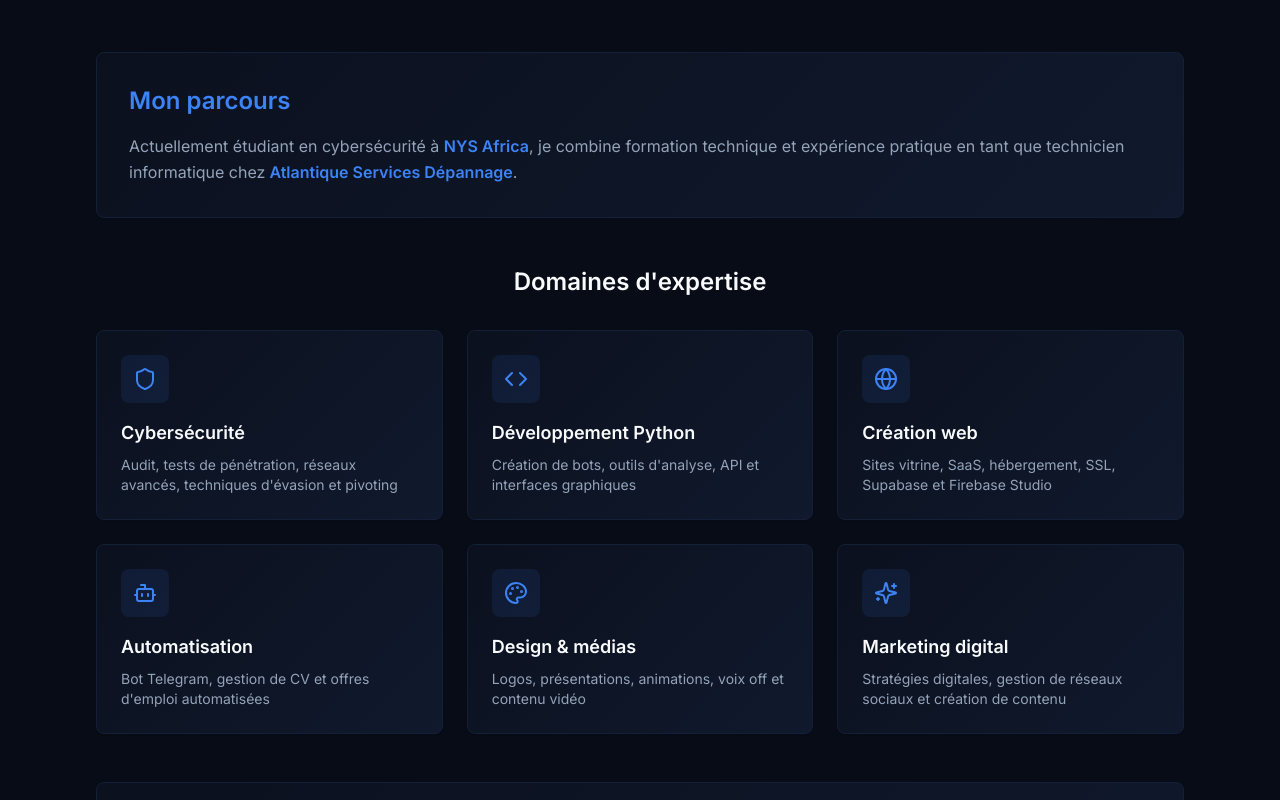
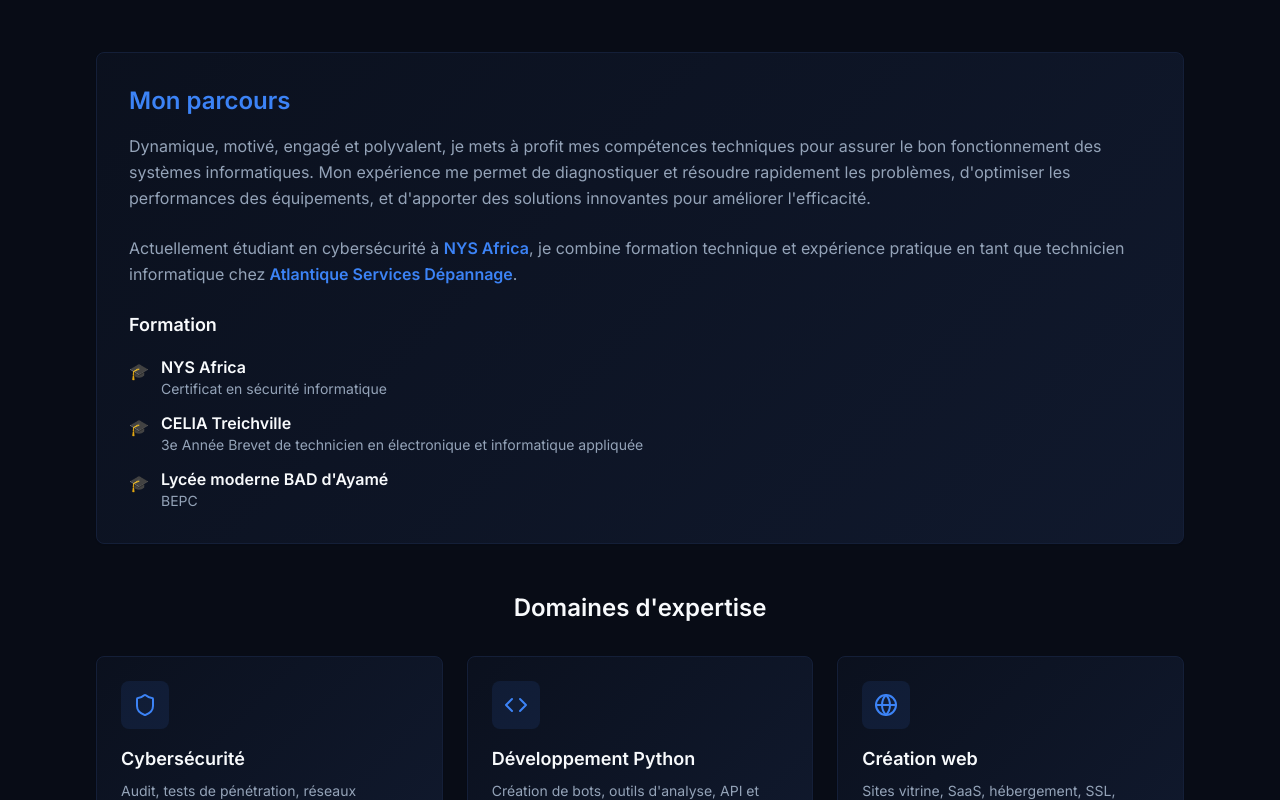
Before and after one commit to Amos-136/amos-yao, a React (Vite) app: page / in a window 1280 px wide. Shown: the part 1040-1840 px from the top of the page. Built offline with nearby package versions, Linux system fonts and the light colour scheme; the HTML template or start-up script is replaced by a standard one.

Commit message:
Reverted to commit 5b12323814f28983540234bf49f90148f3200ad3

```diff
--- a/src/components/About.tsx
+++ b/src/components/About.tsx
@@ -1,32 +1,42 @@
 import { Card } from "@/components/ui/card";
 import { Code, Shield, Palette, Bot, Globe, Sparkles } from "lucide-react";
-const expertiseAreas = [{
+
+const expertiseAreas = [
+  {
     icon: Shield,
     title: "Cybersécurité",
-  description: "Audit, tests de pénétration, réseaux avancés, techniques d'évasion et pivoting"
-}, {
+    description: "Audit, tests de pénétration, réseaux avancés, techniques d'évasion et pivoting",
+  },
+  {
     icon: Code,
     title: "Développement Python",
-  description: "Création de bots, outils d'analyse, API et interfaces graphiques"
-}, {
+    description: "Création de bots, outils d'analyse, API et interfaces graphiques",
+  },
+  {
     icon: Globe,
     title: "Création web",
-  description: "Sites vitrine, SaaS, hébergement, SSL, Supabase et Firebase Studio"
-}, {
+    description: "Sites vitrine, SaaS, hébergement, SSL, Supabase et Firebase Studio",
+  },
+  {
     icon: Bot,
     title: "Automatisation",
-  description: "Bot Telegram, gestion de CV et offres d'emploi automatisées"
-}, {
+    description: "Bot Telegram, gestion de CV et offres d'emploi automatisées",
+  },
+  {
     icon: Palette,
     title: "Design & médias",
-  description: "Logos, présentations, animations, voix off et contenu vidéo"
-}, {
+    description: "Logos, présentations, animations, voix off et contenu vidéo",
+  },
+  {
     icon: Sparkles,
     title: "Marketing digital",
-  description: "Stratégies digitales, gestion de réseaux sociaux et création de contenu"
-}];
+    description: "Stratégies digitales, gestion de réseaux sociaux et création de contenu",
+  },
+];
+
 const About = () => {
-  return <section id="about" className="py-20 px-4 sm:px-6 lg:px-8 bg-background">
+  return (
+    <section id="about" className="py-20 px-4 sm:px-6 lg:px-8 bg-background">
       <div className="container mx-auto max-w-6xl">
         <div className="text-center mb-16 animate-fade-in">
           <h2 className="text-3xl sm:text-4xl font-bold mb-4">
@@ -41,12 +51,44 @@ const About = () => {
           {/* Bio section */}
           <Card className="p-8 gradient-card border-border animate-scale-in">
             <h3 className="text-2xl font-semibold mb-4 text-primary">Mon parcours</h3>
-
-            <p className="text-muted-foreground leading-relaxed">
+            <p className="text-muted-foreground leading-relaxed mb-6">
+              Dynamique, motivé, engagé et polyvalent, je mets à profit mes compétences techniques
+              pour assurer le bon fonctionnement des systèmes informatiques. Mon expérience me permet
+              de diagnostiquer et résoudre rapidement les problèmes, d'optimiser les performances des
+              équipements, et d'apporter des solutions innovantes pour améliorer l'efficacité.
+            </p>
+            <p className="text-muted-foreground leading-relaxed mb-6">
               Actuellement étudiant en cybersécurité à <span className="text-primary font-semibold">NYS Africa</span>,
               je combine formation technique et expérience pratique en tant que technicien informatique chez
               <span className="text-primary font-semibold"> Atlantique Services Dépannage</span>.
             </p>
+
+            <div className="space-y-4">
+              <h4 className="text-lg font-semibold text-foreground">Formation</h4>
+              <div className="space-y-3">
+                <div className="flex items-start gap-3">
+                  <span className="text-primary mt-1">🎓</span>
+                  <div>
+                    <p className="font-semibold text-foreground">NYS Africa</p>
+                    <p className="text-sm text-muted-foreground">Certificat en sécurité informatique</p>
+                  </div>
+                </div>
+                <div className="flex items-start gap-3">
+                  <span className="text-primary mt-1">🎓</span>
+                  <div>
+                    <p className="font-semibold text-foreground">CELIA Treichville</p>
+                    <p className="text-sm text-muted-foreground">3e Année Brevet de technicien en électronique et informatique appliquée</p>
+                  </div>
+                </div>
+                <div className="flex items-start gap-3">
+                  <span className="text-primary mt-1">🎓</span>
+                  <div>
+                    <p className="font-semibold text-foreground">Lycée moderne BAD d'Ayamé</p>
+                    <p className="text-sm text-muted-foreground">BEPC</p>
+                  </div>
+                </div>
+              </div>
+            </div>
           </Card>
 
           {/* Expertise grid */}
@@ -55,15 +97,19 @@ const About = () => {
             <div className="grid grid-cols-1 md:grid-cols-2 lg:grid-cols-3 gap-6">
               {expertiseAreas.map((area, index) => {
                 const Icon = area.icon;
-              return <Card key={index} className="p-6 gradient-card border-border hover:border-primary/50 transition-all duration-300 hover:glow-blue animate-fade-in group" style={{
-                animationDelay: `${index * 0.1}s`
-              }}>
+                return (
+                  <Card
+                    key={index}
+                    className="p-6 gradient-card border-border hover:border-primary/50 transition-all duration-300 hover:glow-blue animate-fade-in group"
+                    style={{ animationDelay: `${index * 0.1}s` }}
+                  >
                     <div className="mb-4 p-3 bg-primary/10 rounded-lg w-fit group-hover:bg-primary/20 transition-colors">
                       <Icon className="h-6 w-6 text-primary" />
                     </div>
                     <h4 className="text-lg font-semibold mb-2">{area.title}</h4>
                     <p className="text-sm text-muted-foreground">{area.description}</p>
-                  </Card>;
+                  </Card>
+                );
               })}
             </div>
           </div>
@@ -96,6 +142,8 @@ const About = () => {
           </Card>
         </div>
       </div>
-    </section>;
+    </section>
+  );
 };
+
 export default About;
```
Lines whose indentation alone changed are shown as unchanged.
